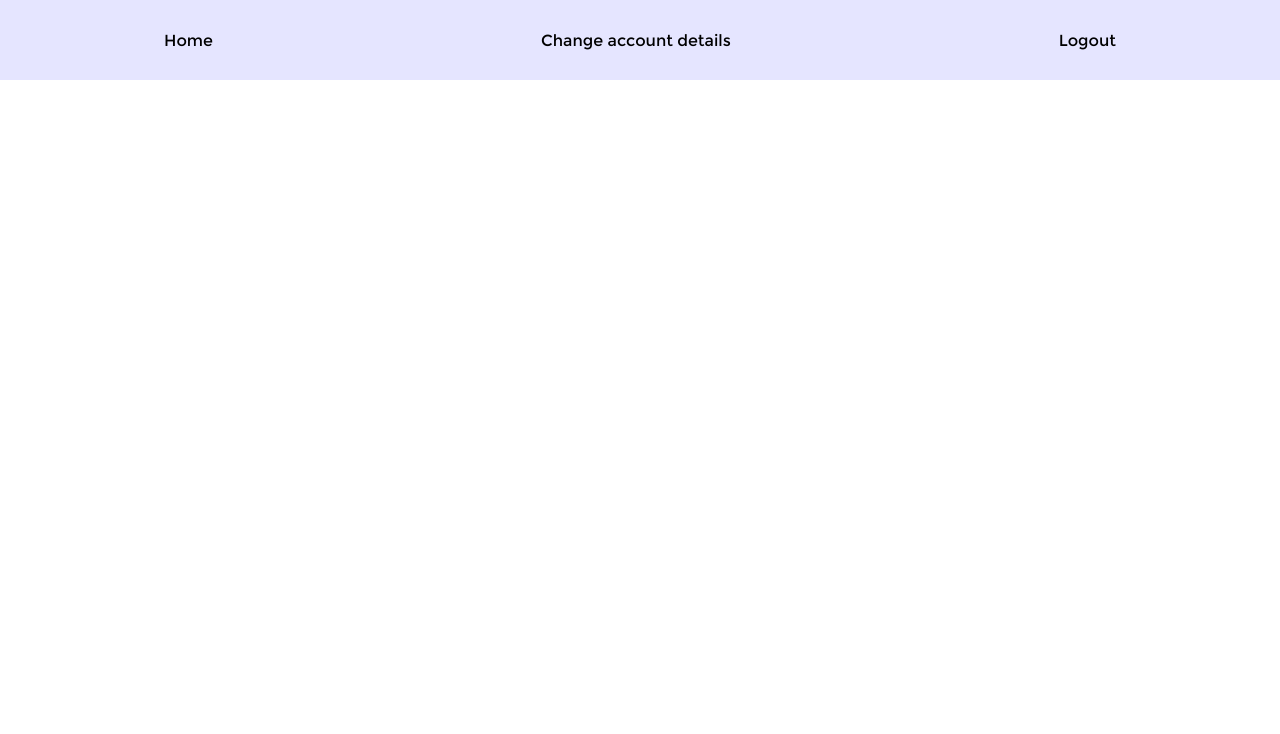
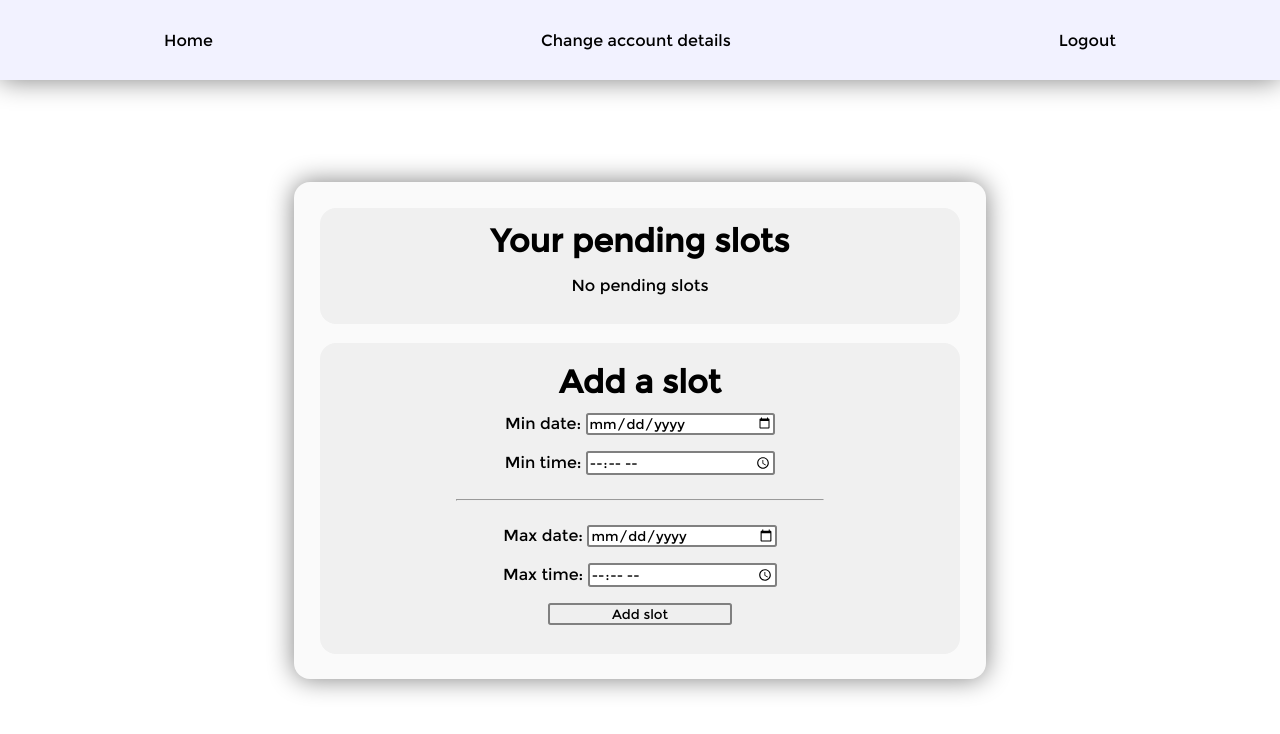
Before and after one commit to Si1veR123/tesco-orderer, a Django app: page / in a window 1280 px wide. Shown: the top 734 px of the page. Run offline with Django 3.2, Linux system fonts and the light colour scheme; the visitor is signed in with stand-in values (Sample User, id 1); data that the repository does not hold is empty.

Commit message:
Can add and remove from orders from home page.

```diff
--- a/static/base.css
+++ b/static/base.css
@@ -6,7 +6,8 @@ body, html {
 #navbar {
     width: 100%;
     height: 10vh;
-    background-color: rgba(0, 0, 255, 0.1);
+    background-color: rgba(0, 0, 255, 0.05);
+    box-shadow: 0 0 2vw grey;
     display: flex;
     justify-content: space-around;
     align-items: center;
@@ -18,3 +19,16 @@ body, html {
     text-decoration: none;
     font-size: 2vh;
 }
+
+#navbar a:hover {
+    color: blue;
+    text-shadow: 0 0 1vw grey;
+}
+
+#logout:hover {
+    color: red !important;
+}
+
+#container {
+
+}
--- a/static/form.css
+++ b/static/form.css
@@ -15,7 +15,8 @@
 #form-container input {
     margin-top: 1em;
     margin-bottom: 1em;
-    width: 100%;
+    padding: 1%;
+    width: 98%;
     font-family: montserrat;
     border-radius: 0.5vh;
     border-width: 0.1vh;
@@ -33,5 +34,5 @@
 }
 
 .submit:hover {
-    cursor:hand;
+    cursor: pointer;
 }
--- /dev/null
+++ b/static/home.css
@@ -0,0 +1,73 @@
+#content {
+    margin: 8% 0 0 23%;
+    padding: 2%;
+    width: 50%;
+    height: 100%;
+    border-radius: 1em;
+    background-color: rgb(250, 250, 250);
+    box-shadow: 0 0 2vw grey;
+}
+
+@media only screen and (max-width: 1000px) {
+    #content {
+        margin-left: 8%;
+        width: 80%;
+    }
+}
+
+#pending-slot-container {
+    background-color: rgb(240, 240, 240);
+    text-align: center;
+    border-radius: 1em;
+    padding: 2%;
+}
+
+#slot-book-container {
+    margin-top: 3%;
+    background-color: rgb(240, 240, 240);
+    border-radius: 1em;
+    text-align: center;
+    padding: 2%;
+}
+
+#add-slot-form {
+    width: 60%;
+    margin-left: 20%;
+}
+
+#add-slot-form input {
+    width: 50%;
+    margin-bottom: 2vh;
+    font-family: montserrat;
+    border-radius: 0.2em;
+    border-color: grey;
+    border-style: solid;
+}
+
+#add-slot-form input:focus {
+    border-color: lightblue;
+    box-shadow: 0 0 2vh grey;
+}
+
+#add-slot-form label {
+    font-family: montserrat;
+}
+
+@media (max-width: 500px) {
+    #add-slot-form input {
+        width: 100%;
+    }
+}
+
+#add-slot:hover {
+    cursor: pointer;
+}
+
+.delete-icon {
+    height: 1.2vh;
+}
+
+.delete-icon:hover {
+    fill: red;
+    cursor: pointer;
+}
--- /dev/null
+++ b/static/removeorder.js
@@ -0,0 +1,25 @@
+function removeOrder(order, span) {
+    var xmlhttp = new XMLHttpRequest();
+
+    xmlhttp.onreadystatechange = function() {
+        if (xmlhttp.readyState == XMLHttpRequest.DONE) {   // XMLHttpRequest.DONE == 4
+           if (xmlhttp.status == 200) {
+               response = JSON.parse(xmlhttp.responseText)
+               if (response["success"] === "y") {
+                   span.parentElement.parentElement.remove()
+               } else {
+                   alert("Error: Tried to remove list not belonging to you")
+               }
+           }
+           else if (xmlhttp.status == 400) {
+              alert('There was an error 400');
+           }
+           else {
+               alert('Something else other than status code 200 or 400 was returned');
+           }
+        }
+    };
+
+    xmlhttp.open("GET", "/removeorder/" + String(order), true);
+    xmlhttp.send();
+}
--- a/templates/base.html
+++ b/templates/base.html
@@ -17,10 +17,10 @@
     <div id="navbar">
         <a href="/">Home</a>
         <a href="/changeaccount">Change account details</a>
-        <a href="/logout">Logout</a>
+        <a id="logout" href="/logout">Logout</a>
     </div>
 
-    <div>
+    <div id="container">
     {% block 'content' %}
     {% endblock %}
     </div>
--- a/templates/change_account.html
+++ b/templates/change_account.html
@@ -10,7 +10,7 @@
 {% block 'content' %}
 <div id="form-container">
     <h1 style="font-family: montserrat;">Change details</h1>
-    <form method="post" action="" autocomplete="off" onsubmit="checkChangeDetails(this);">
+    <form id="form" method="post" action="" autocomplete="off" onsubmit="event.preventDefault(); checkChangeDetails(this)">
         {% csrf_token %}
         <input name="firstname" type="text" placeholder="New First Name">
         <input name="email" type="email" placeholder="New Tesco Email">
@@ -34,7 +34,8 @@
 <script>
     function checkChangeDetails(form) {
         if (document.getElementsByName('firstname')[0].value || document.getElementsByName('email')[0].value || document.getElementsByName('tesco-password')[0].value) {
-            return true
+            form.submit()
+            return
         }
         alert('Fill in at least one of the fields and the password.')
         return false
--- a/templates/home.html
+++ b/templates/home.html
@@ -1,11 +1,54 @@
 {% extends 'base.html' %}
+
+{% load static %}
 
 {% block 'head' %}
 <title>Home</title>
+<link rel="stylesheet" href="{% static 'home.css' %}">
 {% endblock %}
 
 {% block 'content' %}
+<div id="content">
+    <div id="pending-slot-container">
+        <h1 style="font-family: montserrat;margin:0;">Your pending slots</h1>
+        {% if orders.count > 0 %}
+            <ul style="margin-right: 2em;">
+                {% for order in orders %}
+                <li>
+                    <p style="font-family: montserrat; font-size: 1.5vh;">
+                        {{ order.min_date }} - {{ order.max_date }}/{{ order.min_time }} - {{ order.max_time }}
+                        <span onclick="removeOrder({{ order.id }}, this)"><svg class="delete-icon" xmlns="http://www.w3.org/2000/svg" data-name="Layer 1" viewBox="0 0 16.99 17.05"><rect x="8.88" y="-0.78" width="2.27" height="21.71" transform="translate(-5.69 8.44) rotate(-45)"/><rect x="8.85" y="-0.69" width="2.27" height="21.71" transform="translate(8.61 -5.68) rotate(45)"/></svg></span>
+                    </p>
+                </li>
+                {% endfor %}
+            </ul>
+        {% else %}
+            <p style="font-family: montserrat; font-size: 2vh;">No pending slots</p>
+        {% endif %}
+    </div>
+    <div id="slot-book-container">
+        <h1 style="font-family: montserrat;margin:1% 0 2% 0;">Add a slot</h1>
+        <form id="add-slot-form" action="/add/" method="post">
+            {% csrf_token %}
+            <label for="min-date">Min date: </label>
+            <input id="min-date" name="min-date" type="date" required>
+            <br>
+            <label for="min-time">Min time: </label>
+            <input id="min-time" name="min-time" type="time" required>
+            <br>
+            <hr style="margin-bottom: 3vh;">
+            <label for="max-date">Max date: </label>
+            <input id="max-date" name="max-date" type="date" required>
+            <br>
+            <label for="max-time">Max time: </label>
+            <input id="max-time" name="max-time" type="time" required>
+            <br>
+            <input id="add-slot" type="submit" value="Add slot">
+        </form>
+    </div>
+</div>
 {% endblock %}
 
 {% block 'scripts' %}
+<script src="{% static 'removeorder.js' %}"></script>
 {% endblock %}
--- a/tesco_orderer/urls.py
+++ b/tesco_orderer/urls.py
@@ -8,5 +8,7 @@ urlpatterns = [
     path('login/', view_login, name="loginpage"),
     path('signup/', view_signup),
     path('logout/', view_logout),
-    path("changeaccount/", change_account)
+    path("changeaccount/", change_account),
+    path("add/", add_slot),
+    path("removeorder/<int:order>", remove_order)
 ]
--- a/tesco_orderer/views.py
+++ b/tesco_orderer/views.py
@@ -1,13 +1,31 @@
 from django.shortcuts import render, redirect, Http404
+from django.http import JsonResponse
 from django.contrib.auth import login, logout, authenticate
 from CustomUser.models import User
+from orders.models import Order
 from django.db.utils import IntegrityError
 from django.conf import settings
 from cryptography.fernet import Fernet
 
 
 def home(r):
-    return render(r, "home.html")
+    orders = Order.objects.filter(creator=r.user.id)
+    return render(r, "home.html", {"orders": orders})
+
+
+def add_slot(r):
+    if r.method != "POST":
+        raise Http404
+
+    min_date = r.POST["min-date"]
+    max_date = r.POST["max-date"]
+    min_time = r.POST["min-time"]
+    max_time = r.POST["max-time"]
+
+    order = Order(min_date=min_date, max_date=max_date, min_time=min_time, max_time=max_time, creator=r.user)
+    order.save()
+
+    return redirect("/")
 
 
 def view_login(r):
@@ -94,3 +112,12 @@ def change_account(r):
                 return render(r, "change_account.html", {"error": "Incorrect password. You can reset it below."})
     else:
         raise Http404
+
+
+def remove_order(r, order):
+    order_object = Order.objects.get(id=order)
+    if order_object.creator_id == r.user.id:
+        order_object.delete()
+        return JsonResponse({"success": "y"})
+    else:
+        return JsonResponse({"success": "n"})
```
Also changed, not shown: static/cross.svg (added).
